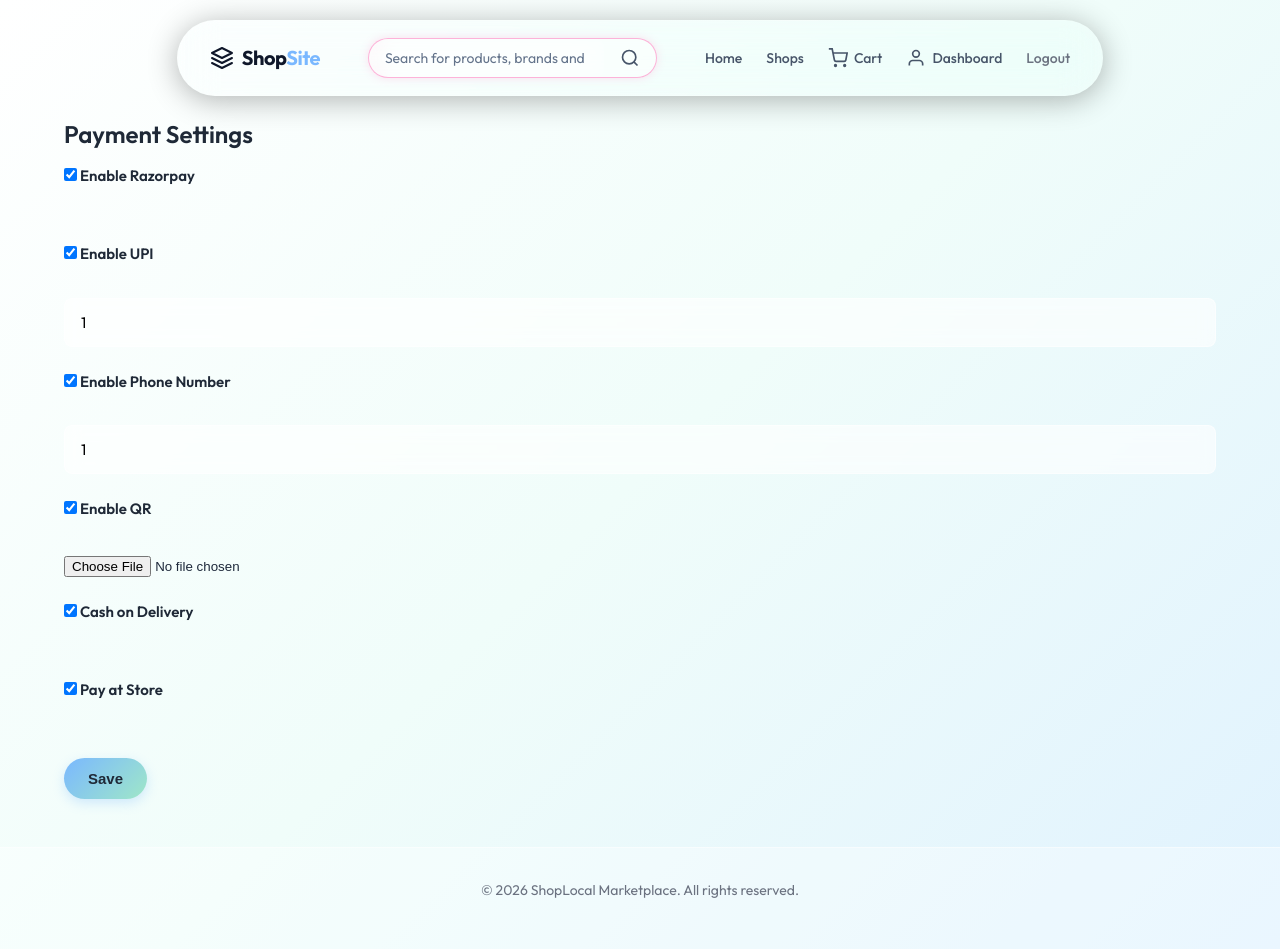
After one commit to Shaurya1269/shop_site, a Flask app: page /payment-settings in a window 1280 px wide. The commit adds this page. Run offline with Flask 3, Linux system fonts and the light colour scheme; the visitor is signed in with stand-in values (Sample User, id 1); a database or web service that is not in the repository returns one stand-in record (values such as "Sample title"); some libraries are stand-ins or nearby versions.

Commit message:
payment integration started

```diff
--- /dev/null
+++ b/app/models/payment_model.py
@@ -0,0 +1,72 @@
+from app.utils.db import get_db,get_cursor
+
+def get_payment_methods(shop_id):
+    conn=get_db()
+    cur=get_cursor(conn)
+
+    cur.execute("""
+    select * from payment_methods where shop_id=%s
+    """,(shop_id,))
+    payment=cur.fetchone()
+    cur.close()
+    conn.close()
+    return payment
+
+def create_payment_method(shop_id):
+    conn=get_db()
+    cur=get_cursor(conn)
+    cur.execute("""
+    insert into payment_methods(shop_id) values(%s)
+    """,(shop_id,))
+    conn.commit()
+    cur.close()
+    conn.close()
+    return True
+
+def update_payment_method(shop_id,
+        razorpay_enabled,
+        upi_enabled,
+        qr_enabled,
+        phone_enabled,
+        cod_enabled,
+        pickup_enabled,
+        upi_id,
+        phone_number,
+        qr_image_url):
+
+        conn=get_db()
+        cur=get_cursor(conn)
+
+        cur.execute("""
+        UPDATE payment_methods
+        SET
+            razorpay_enabled=%s,
+            upi_enabled=%s,
+            qr_enabled=%s,
+            phone_enabled=%s,
+            cod_enabled=%s,
+            pickup_enabled=%s,
+            upi_id=%s,
+            phone_number=%s,
+            qr_image_url=%s,
+            updated_at=NOW()
+        WHERE shop_id=%s
+    """,
+    (
+        razorpay_enabled,
+        upi_enabled,
+        qr_enabled,
+        phone_enabled,
+        cod_enabled,
+        pickup_enabled,
+        upi_id,
+        phone_number,
+        qr_image_url,
+        shop_id
+    ))
+
+        conn.commit()
+
+        cur.close()
+        conn.close()
+        return True
--- a/app/models/shop_model.py
+++ b/app/models/shop_model.py
@@ -15,6 +15,11 @@ def create_shop(user_id, shop_name, category=None, description=None):
     """, (user_id, shop_name, slug, category, description))
 
     shop_id = cur.fetchone()['id']
+
+    cur.execute("""
+    INSERT INTO payment_methods(shop_id)
+    VALUES(%s)
+    """,(shop_id,))
     conn.commit()
     cur.close()
     conn.close()
--- a/app/routes/shop_routes.py
+++ b/app/routes/shop_routes.py
@@ -8,6 +8,7 @@ from app.utils.db import get_db, get_cursor
 from app.utils.decorators import login_required
 from app.models.shop_model import create_shop
 import os
+from app.models.payment_model import *
 
 logger = logging.getLogger(__name__)
 shop_bp = Blueprint('shop', __name__)
@@ -855,3 +856,62 @@ def submit_review(product_id):
     cur.close()
     conn.close()
     return redirect(f"/product/{product_id}")
+
+@shop_bp.route("/payment-settings", methods=["GET", "POST"])
+@login_required
+def payment_settings():
+    conn = get_db()
+    cur = get_cursor(conn)
+    cur.execute("""
+    select id from shops where user_id=%s
+    """, (session['user_id'],))
+    shop = cur.fetchone()
+
+    if not shop:
+        cur.close()
+        conn.close()
+        return "Shop not found", 404
+
+    payment = get_payment_methods(shop['id'])
+    if not payment:
+        create_payment_method(shop['id'])
+        payment = get_payment_methods(shop['id'])
+
+    if request.method == "POST":
+        razorpay_enabled = "razorpay_enabled" in request.form
+        upi_enabled = "upi_enabled" in request.form
+        phone_enabled = "phone_enabled" in request.form
+        qr_enabled = "qr_enabled" in request.form
+        cod_enabled = "cod_enabled" in request.form
+        pickup_enabled = "pickup_enabled" in request.form
+
+        upi_id = request.form.get("upi_id")
+        phone_number = request.form.get("phone_number")
+
+        qr_image_url = payment.get("qr_image_url") if payment else None
+
+        if "qr" in request.files and request.files["qr"].filename != "":
+            result = uploader.upload(request.files["qr"], folder="payment_qr")
+            qr_image_url = result["secure_url"]
+
+        update_payment_method(
+            shop["id"],
+            razorpay_enabled,
+            upi_enabled,
+            qr_enabled,
+            phone_enabled,
+            cod_enabled,
+            pickup_enabled,
+            upi_id,
+            phone_number,
+            qr_image_url
+        )
+
+        flash("Payment methods updated successfully!", "success")
+        cur.close()
+        conn.close()
+        return redirect("/dashboard")
+
+    cur.close()
+    conn.close()
+    return render_template("payment_settings.html", payment=payment)
--- /dev/null
+++ b/app/templates/payment_settings.html
@@ -0,0 +1,93 @@
+{% extends "base.html" %}
+
+{% block content %}
+
+<div class="container">
+
+    <h2>Payment Settings</h2>
+
+    <form method="POST" enctype="multipart/form-data">
+
+        <label>
+
+            <input type="checkbox" name="razorpay_enabled" {% if payment.razorpay_enabled %}checked{% endif %}>
+
+            Enable Razorpay
+
+        </label>
+
+        <br><br>
+
+        <label>
+
+            <input type="checkbox" name="upi_enabled" {% if payment.upi_enabled %}checked{% endif %}>
+
+            Enable UPI
+
+        </label>
+
+        <br>
+
+        <input type="text" name="upi_id" placeholder="example@okaxis" value="{{ payment.upi_id or '' }}">
+
+        <br><br>
+
+        <label>
+
+            <input type="checkbox" name="phone_enabled" {% if payment.phone_enabled %}checked{% endif %}>
+
+            Enable Phone Number
+
+        </label>
+
+        <br>
+
+        <input type="text" name="phone_number" placeholder="9876543210" value="{{ payment.phone_number or '' }}">
+
+        <br><br>
+
+        <label>
+
+            <input type="checkbox" name="qr_enabled" {% if payment.qr_enabled %}checked{% endif %}>
+
+            Enable QR
+
+        </label>
+
+        <br>
+
+        <input type="file" name="qr">
+
+        <br><br>
+
+        <label>
+
+            <input type="checkbox" name="cod_enabled" {% if payment.cod_enabled %}checked{% endif %}>
+
+            Cash on Delivery
+
+        </label>
+
+        <br><br>
+
+        <label>
+
+            <input type="checkbox" name="pickup_enabled" {% if payment.pickup_enabled %}checked{% endif %}>
+
+            Pay at Store
+
+        </label>
+
+        <br><br>
+
+        <button class="btn btn-primary">
+
+            Save
+
+        </button>
+
+    </form>
+
+</div>
+
+{% endblock %}
--- a/database/schema.sql
+++ b/database/schema.sql
@@ -73,3 +73,19 @@ CREATE TABLE IF NOT EXISTS reviews(
     FOREIGN KEY (user_id) REFERENCES users(id) ON DELETE CASCADE,
     UNIQUE(product_id, user_id)
 );
+DROP TABLE IF EXISTS payment_methods;
+CREATE TABLE IF NOT EXISTS payment_methods(
+    id serial primary key,
+    shop_id integer not NULL references shops(id) on delete CASCADE,
+    razorpay_enabled boolean default false,
+    upi_enabled boolean default false,
+    qr_enabled boolean default false,
+    phone_enabled boolean default false,
+    cod_enabled boolean default false,
+    pickup_enabled boolean default false,
+    upi_id text,
+    phone_number text,
+    qr_image_url text,
+    created_at TIMESTAMP DEFAULT NOW(),
+    updated_at TIMESTAMP DEFAULT NOW()
+);
--- a/requirements.txt
+++ b/requirements.txt
@@ -4,3 +4,4 @@ psycopg2-binary==2.9.11
 python-dotenv==1.0.1
 Werkzeug>=3.0.0
 cloudinary
+razorpay==1.x.x
```
Also changed, not shown: app/templates/dashboard/dashboard.html (+130 -26 lines), app/templates/index.html (+27 -2 lines).
